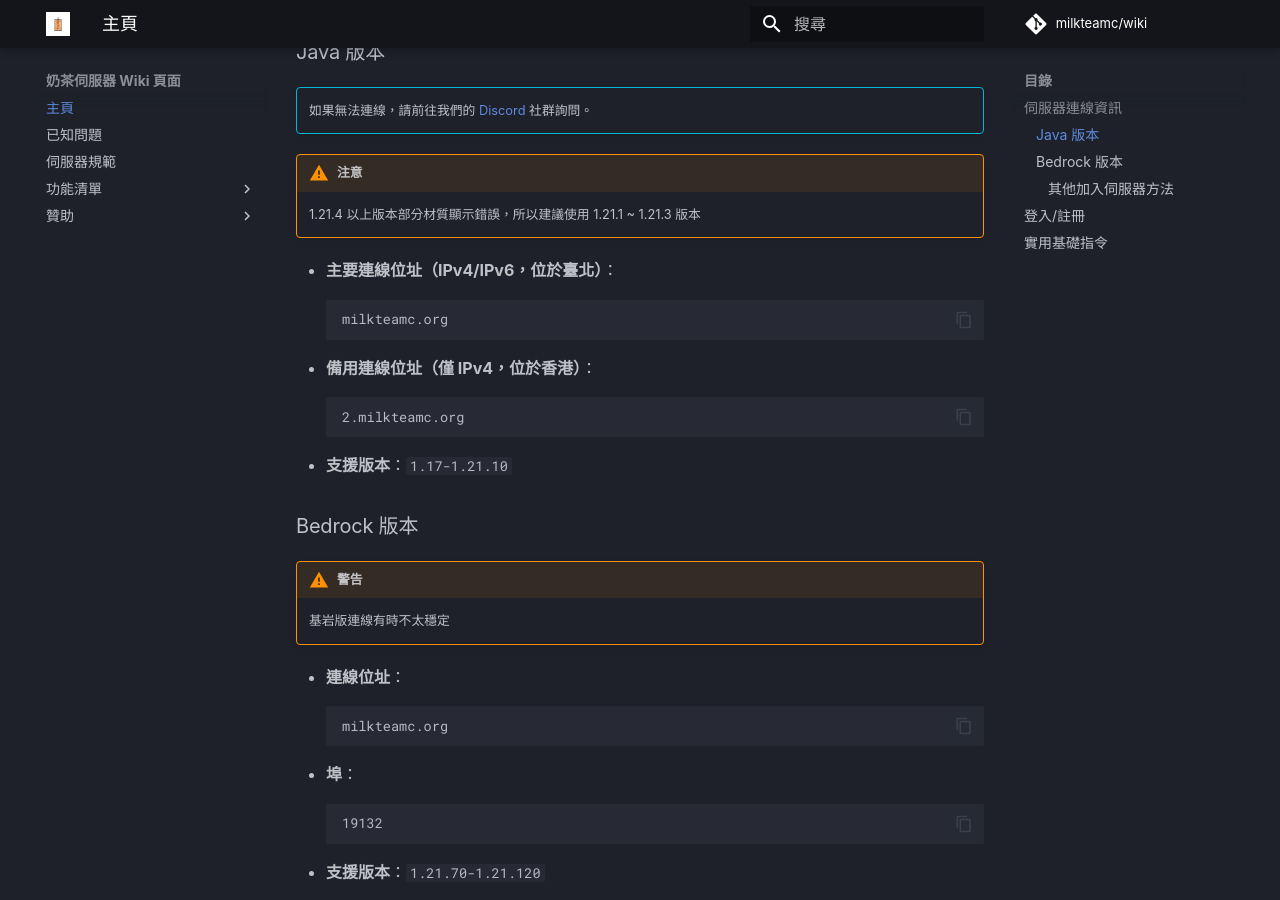
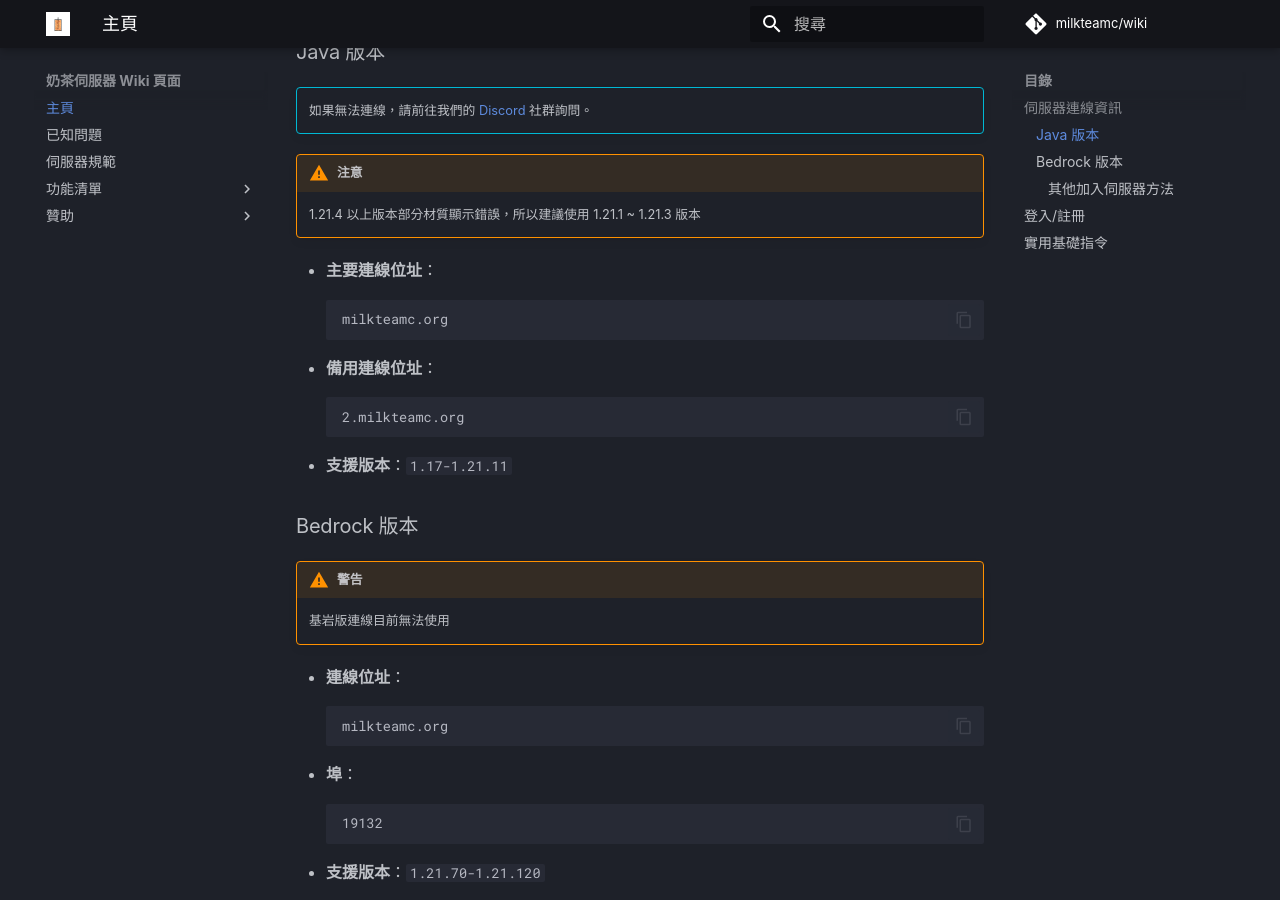
Before and after one commit to milkteamc/wiki, an MkDocs documentation site: the page built from docs/index.md, in a window 1280 px wide and 900 px high, scrolled down 508 px. Built offline with MkDocs 1.6.1 and Material for MkDocs 9.7.7, drawn with Linux system fonts in a browser that asks for light colours; some web fonts are replaced; plug-ins that fetch from the network failed and are left out.

Commit message:
update connection info

````diff
--- a/docs/index.md
+++ b/docs/index.md
@@ -16,19 +16,19 @@
     如果無法連線，請前往我們的 [Discord](https://discord.gg/22DxRjrXRv) 社群詢問。
 !!! warning "注意"
     1.21.4 以上版本部分材質顯示錯誤，所以建議使用 1.21.1  ~ 1.21.3 版本
-- **主要連線位址（IPv4/IPv6，位於臺北）**：
+- **主要連線位址**：
 ``` text
 milkteamc.org
 ```
-- **備用連線位址（僅 IPv4，位於香港）**：
+- **備用連線位址**：
 ``` text
 2.milkteamc.org
 ```
-- **支援版本**：`1.17-1.21.10`
+- **支援版本**：`1.17-1.21.11`
 
 ### Bedrock 版本
 !!! warning "警告"
-    基岩版連線有時不太穩定
+    基岩版連線目前無法使用
 
 - **連線位址**：
 ``` text
````
